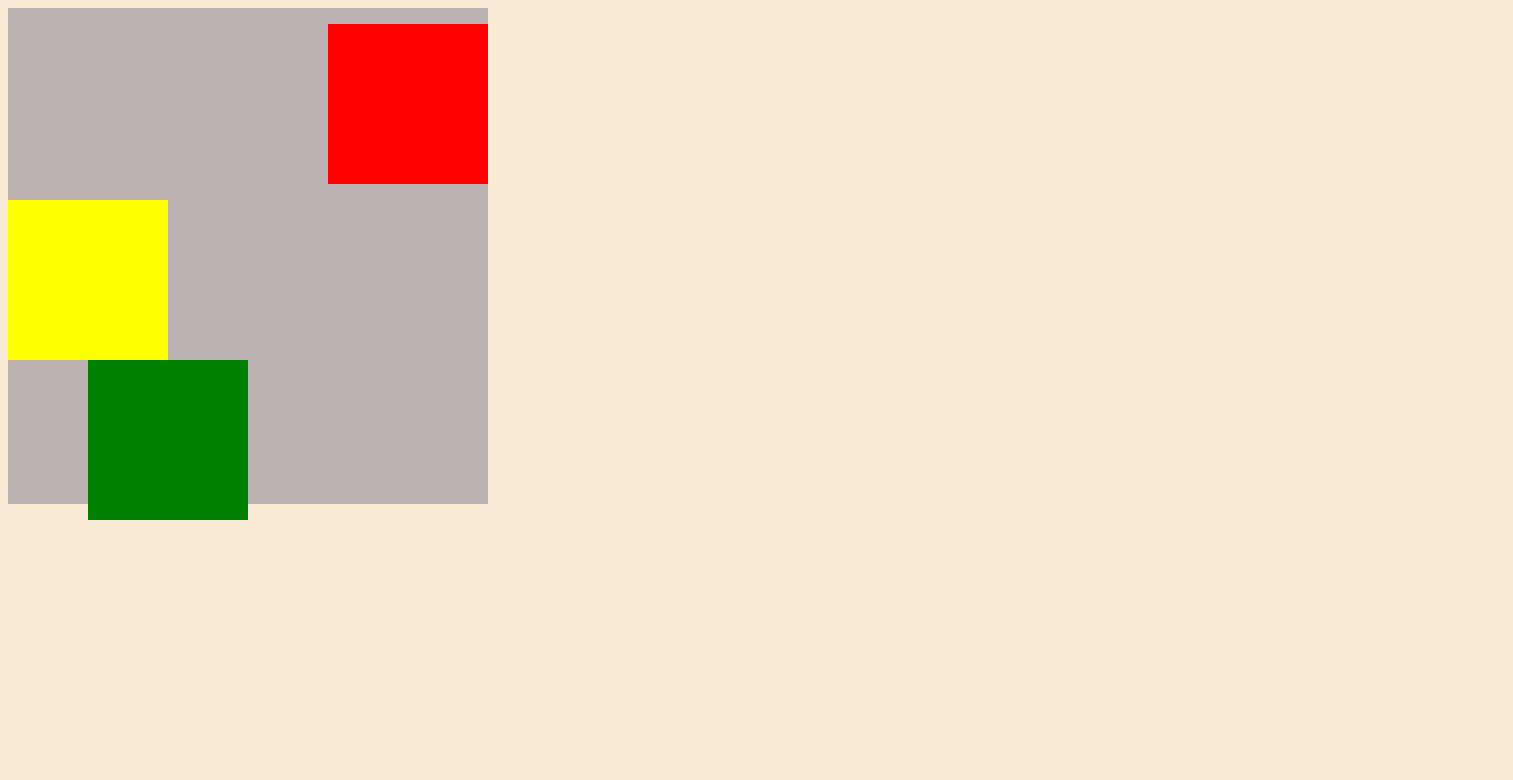
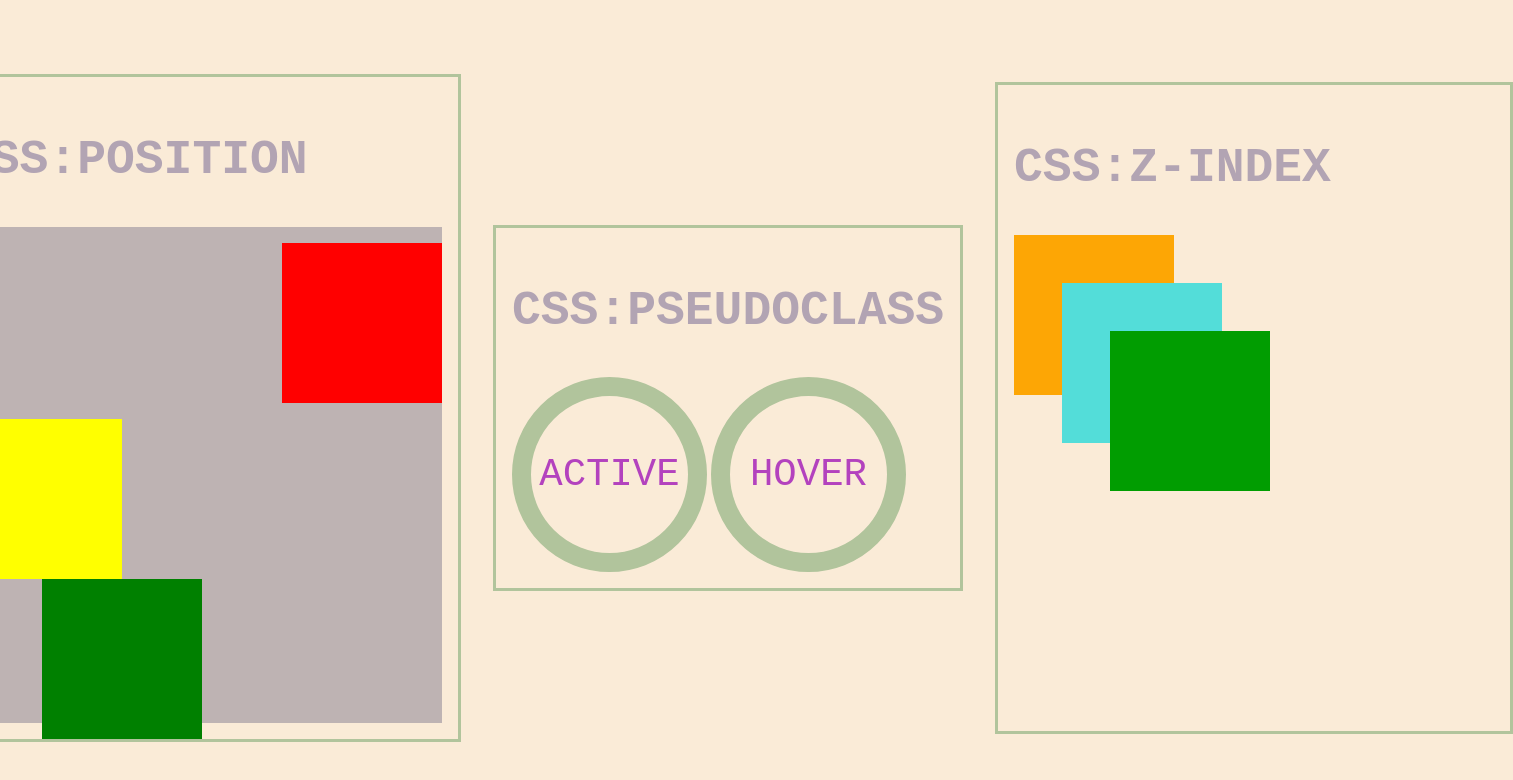
Before and after one commit to cledious/web-2-2-en-equipo, a plain HTML site: page ejercicio 3/index.html in a window 1280 px wide. Shown: the whole page, 1513 px wide, since content can reach past the window. Drawn offline with Linux system fonts and the light colour scheme.

Commit message:
sep 28 22

```diff
--- a/ejercicio 3/index.html
+++ b/ejercicio 3/index.html
@@ -8,11 +8,39 @@
     <link rel="stylesheet" href="style.css">
 </head>
 <body>
-        <div class="weight">
-            <div class="box on"></div>
-            <div class="box hidden"></div>
-            <div class="box tw"></div>
-            <div class="box th"></div>
+        <div class="exercises">
+            <h2>
+                css:position
+            </h2>
+            <div class="position">
+                <div class="box on"></div>
+                <div class="box hidden"></div>
+                <div class="box tw"></div>
+                <div class="box th"></div>
+            </div>
+        </div>
+        <div class="exercises">
+            <h2>
+                css:pseudoclass
+            </h2>
+            <div class="pseudoclass">
+                <button class="active" type="button">
+                    active
+                </button>
+                <button class="hover" type="button">
+                    hover
+                </button>
+            </div>
+        </div>
+        <div class="exercises">
+            <h2>
+                css:z-index
+            </h2>
+            <div class="zindex">
+                <div class="box z thr"></div>
+                <div class="box z two"></div>
+                <div class="box z one"></div>
+            </div>
         </div>
 </body>
 </html>
--- a/ejercicio 3/style.css
+++ b/ejercicio 3/style.css
@@ -1,10 +1,29 @@
 body {
+    display: flex;
     align-items: center;
     width: 100vh;
     height: 100vh;
     background-color: antiquewhite;
+    justify-content: center;
+    padding-left: 20em;
 }
-.weight {
+
+h2 {
+    text-transform: uppercase;
+    font-family: 'Courier New', Courier, monospace;
+    color:#B2A4B3;
+    font-size: 3em;
+}
+
+.exercises {
+    border-style: dashed;
+    border: solid #B1C49C;
+    padding: 1em;
+    margin: 1em;
+}
+
+/*position*/
+.position {
     display: flex;
     width: 30rem;
     height: 30rem;
@@ -40,3 +59,57 @@ body {
     background-color: red;
     position: relative;
 }
+/*pseudoclass*/
+button {
+    width: 5em;
+    height: 5em;
+    max-width: 20em;
+    max-height: 20em;
+    border: solid 0.5em #B1C49C;
+    border-radius: 50%;
+    font-size: 3em;
+    background: none;
+    color: #B342BE;
+    font-family: monospace;
+    text-transform: uppercase;
+}
+.active:active {
+    background-color: #E88763;
+    color: #B1C49C;
+    border-color: #B2A4B3;
+}
+
+.hover:hover {
+    background-color: #E88763;
+    color: #B1C49C;
+    border-color: #B1C49C;
+}
+/*z-index*/
+.zindex {
+    width: 30em;
+    height: 30em;
+    display: flex;
+}
+
+.one {
+    background-color: rgb(253, 166, 5);
+    z-index: 1;
+}
+
+.two {
+    background-color: rgb(83, 221, 217);
+    margin-top: 3em;
+    margin-left: 3em;
+    z-index: 2;
+}
+
+.thr {
+    background-color: rgb(1, 157, 1);
+    margin-top: 6em;
+    margin-left: 6em;
+    z-index: 3;
+}
+
+.z {
+    position: absolute;
+}
```
